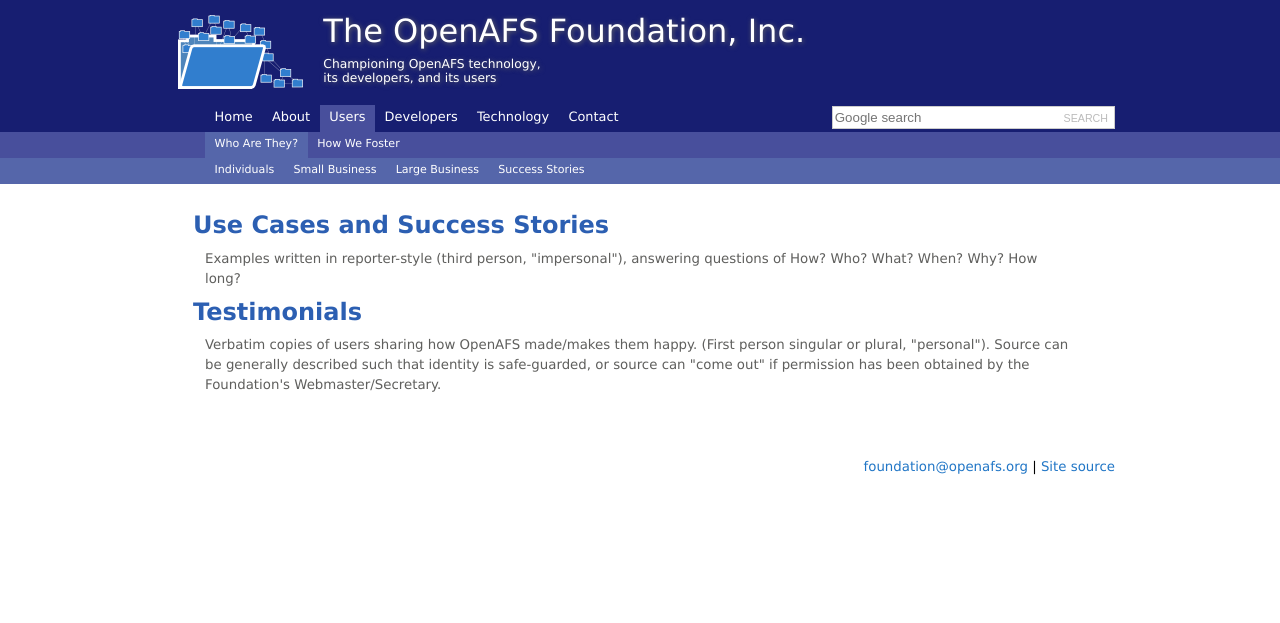
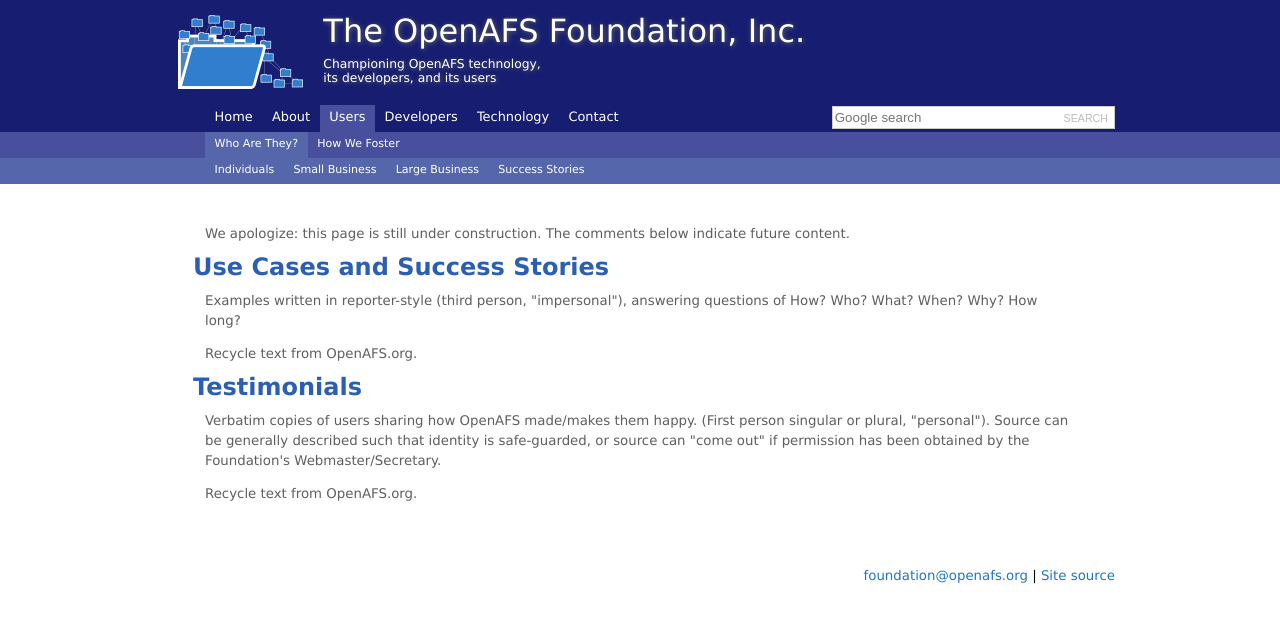
Before and after one commit to openafsfoundation/openafsfoundation.org, a Jekyll site: the page built from users/success/index.md, in a window 1280 px wide. Shown: the top 623 px of the page. Built offline with Jekyll 4.4.1, drawn with Linux system fonts in a browser that asks for light colours.

Commit message:
users/success
Construction text.
References back to OpenAFS.org.

```diff
--- a/users/success/index.md
+++ b/users/success/index.md
@@ -3,11 +3,16 @@
 nav: [users,who]
 ---
 
+We apologize: this page is still under construction.  The comments below indicate future content.
+
 ## Use Cases and Success Stories ##
 
 Examples written in reporter-style (third person, "impersonal"), answering questions of How? Who? What? When? Why? How long?
 
+Recycle text from OpenAFS.org.
 
 ## Testimonials ##
 
 Verbatim copies of users sharing how OpenAFS made/makes them happy.  (First person singular or plural, "personal").  Source can be generally described such that identity is safe-guarded, or source can "come out" if permission has been obtained by the Foundation's Webmaster/Secretary.
+
+Recycle text from OpenAFS.org.
```
